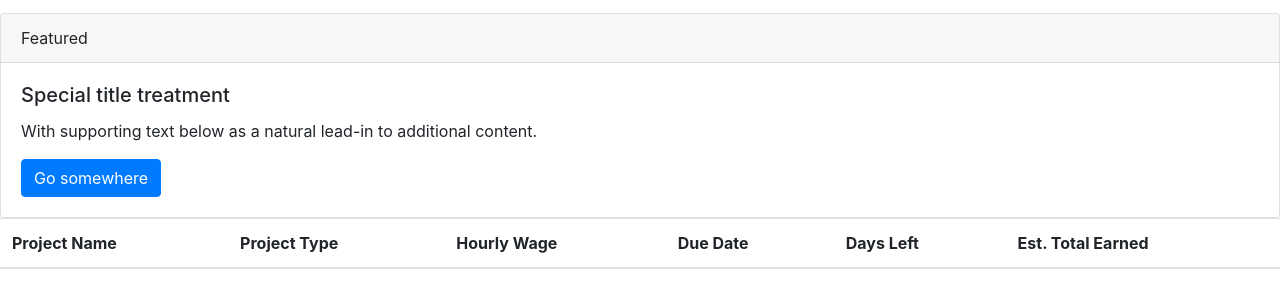
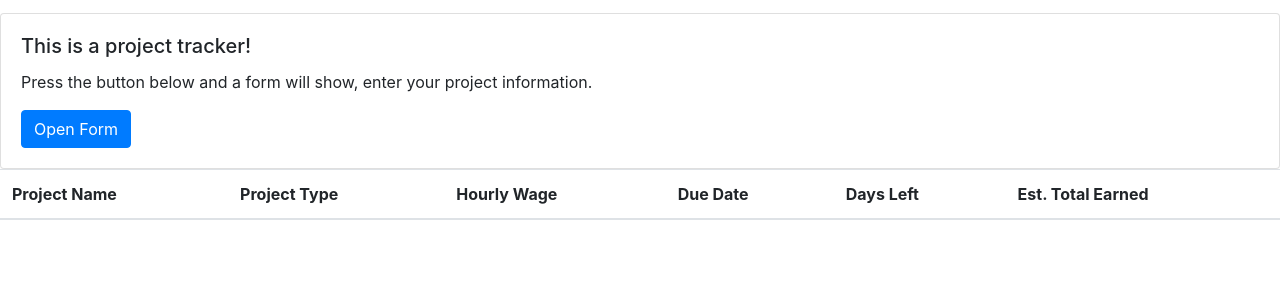
Before and after one commit to slown137/Project-Tracker, a plain HTML site: page index.html in a window 1280 px wide. Shown: the part 51-358 px from the top of the page. Drawn offline with nearby package versions, Linux system fonts and the light colour scheme.

Commit message:
changed card text and fixed script link

```diff
--- a/index.html
+++ b/index.html
@@ -12,17 +12,14 @@
 <body>
     <header>
         <h1>Welcome to our website!</h1>
-        <p id="date" class="date"></p>
+        <p id="datetime" class="datetime"></p>
     </header>
     <main>
         <div class="card">
-            <div class="card-header">
-              Featured
-            </div>
             <div class="card-body">
-              <h5 class="card-title">Special title treatment</h5>
-              <p class="card-text">With supporting text below as a natural lead-in to additional content.</p>
-              <a href="#" class="btn btn-primary">Go somewhere</a>
+              <h5 class="card-title">This is a project tracker!</h5>
+              <p class="card-text">Press the button below and a form will show, enter your project information.</p>
+              <a href="#" class="btn btn-primary">Open Form</a>
             </div>
         </div>
         <table class="table">
@@ -42,7 +39,7 @@
 
 
 
-    <script src="/assets/script.js"></script>
+    <script src="assets/script.js"></script>
     <script
       type="text/javascript"
       src="https://cdnjs.cloudflare.com/ajax/libs/moment.js/2.27.0/moment.min.js"
```
